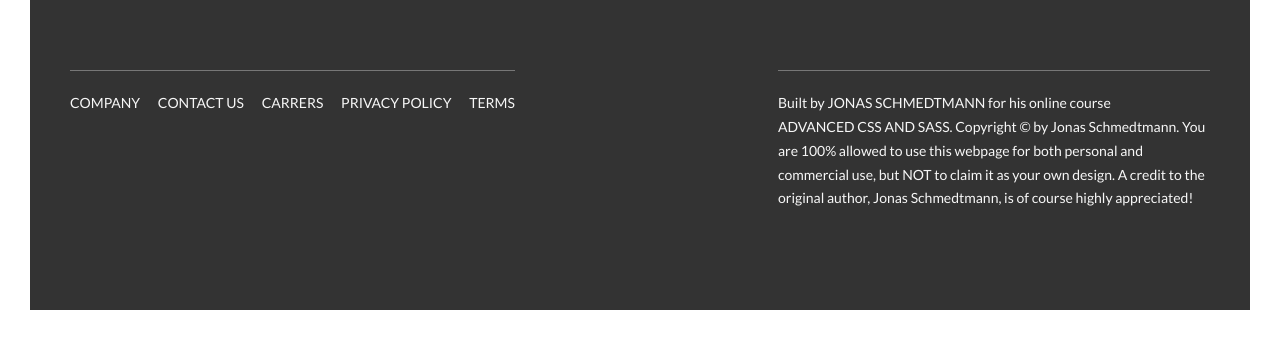
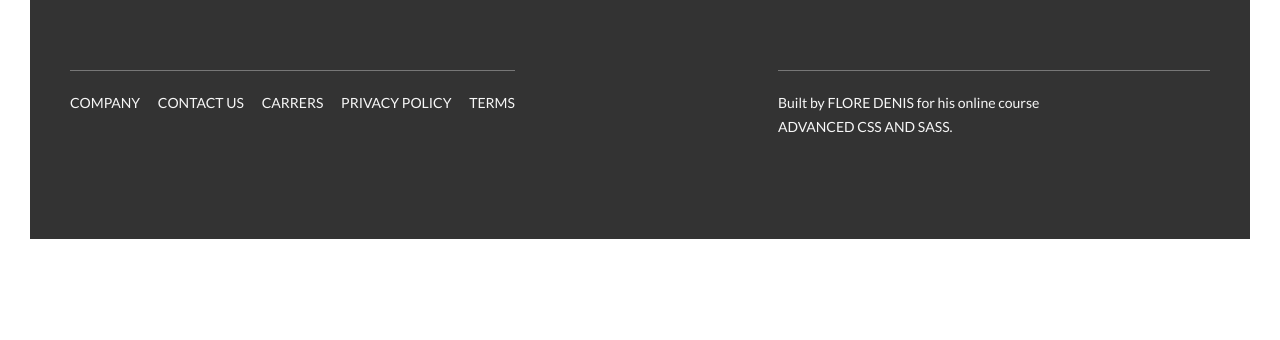
Before and after one commit to FloreDenis2001/natours-website-with-scss, a website: page index.html in a window 1280 px wide. Shown: the part 5815-6155 px from the top of the page. After the commit the page ends 6084 px from the top, so only its background shows below. Drawn offline with Linux system fonts and the light colour scheme.

Commit message:
last_update

```diff
--- a/index.html
+++ b/index.html
@@ -390,10 +390,7 @@
                 </div>
                 <div class="col-1-of-2">
                     <p class="footer__copyright">
-                        Built by <a href="#" class="footer__link">Jonas Schmedtmann</a> for his online course <a href="#" class="footer__link">Advanced CSS and Sass</a>.
-                        Copyright &copy; by Jonas Schmedtmann. You are 100% allowed to use this webpage for both personal
-                        and commercial use, but NOT to claim it as your own design. A credit to the original author, Jonas
-                        Schmedtmann, is of course highly appreciated!
+                        Built by <a href="#" class="footer__link">Flore Denis</a> for his online course <a href="#" class="footer__link">Advanced CSS and Sass</a>.
                     </p>
                 </div>
             </div>
@@ -425,75 +422,6 @@
             </div>
         </div>
 
-        <!--
-        <section class="grid-test">
-            <div class="row">
-                <div class="col-1-of-2">
-                    Col 1 of 2
-                </div>
-                <div class="col-1-of-2">
-                    Col 1 of 2
-                </div>
-            </div>
-
-            <div class="row">
-                <div class="col-1-of-3">
-                    Col 1 of 3
-                </div>
-                <div class="col-1-of-3">
-                    Col 1 of 3
-                </div>
-                <div class="col-1-of-3">
-                    Col 1 of 3
-                </div>
-            </div>
-
-            <div class="row">
-                <div class="col-1-of-3">
-                    Col 1 of 3
-                </div>
-                <div class="col-2-of-3">
-                    Col 2 of 3
-                </div>
-            </div>
-
-            <div class="row">
-                <div class="col-1-of-4">
-                    Col 1 of 4
-                </div>
-                <div class="col-1-of-4">
-                    Col 1 of 4
-                </div>
-                <div class="col-1-of-4">
-                    Col 1 of 4
-                </div>
-                <div class="col-1-of-4">
-                    Col 1 of 4
-                </div>
-            </div>
-
-            <div class="row">
-                <div class="col-1-of-4">
-                    Col 1 of 4
-                </div>
-                <div class="col-1-of-4">
-                    Col 1 of 4
-                </div>
-                <div class="col-2-of-4">
-                    Col 2 of 4
-                </div>
-            </div>
-
-            <div class="row">
-                <div class="col-1-of-4">
-                    Col 1 of 4
-                </div>
-                <div class="col-3-of-4">
-                    Col 3 of 4
-                </div>
-            </div>
-        </section>
-        -->
 
     </body>
 </html>
```
